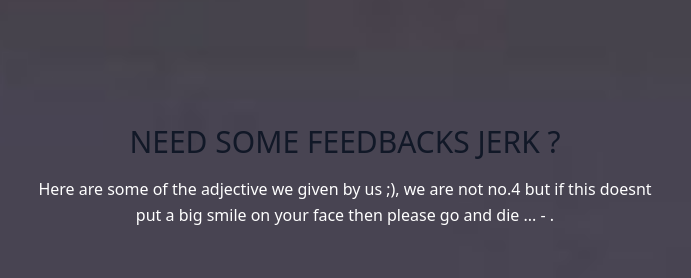
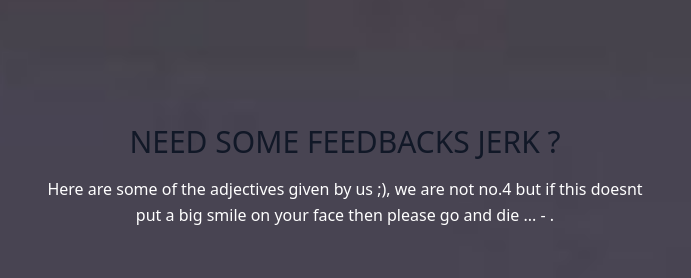
Before and after one commit to hirak214/ChaiKaBday, a plain HTML site: page index.html in a window 1280 px wide. Shown: the part 5958-6236 px from the top of the page, 295-986 px from the left. Drawn offline with nearby package versions, Linux system fonts and the light colour scheme.

Commit message:
final commit

```diff
--- a/index.html
+++ b/index.html
@@ -201,7 +201,7 @@ You deserve all the wonderful things that you are fighting for, and I know that
   <div class="container px-5 py-24 mx-auto">
     <div class="text-center mb-20">
       <h1 class="sm:text-3xl text-2xl font-medium text-center title-font text-gray-900 mb-4">NEED SOME FEEDBACKS JERK ?</h1>
-      <p class="text-base leading-relaxed xl:w-2/4 lg:w-3/4 mx-auto">Here are some of the adjective we given by us ;), we are not no.4 but if this doesnt put a big smile on your face then please go and die ... -  .</p>
+      <p class="text-base leading-relaxed xl:w-2/4 lg:w-3/4 mx-auto">Here are some of the adjectives given by us ;), we are not no.4 but if this doesnt put a big smile on your face then please go and die ... -  .</p>
     </div>
     <div class="flex flex-wrap -m-4">
       <div class="p-4 lg:w-1/4 sm:w-1/2 w-full">
```
